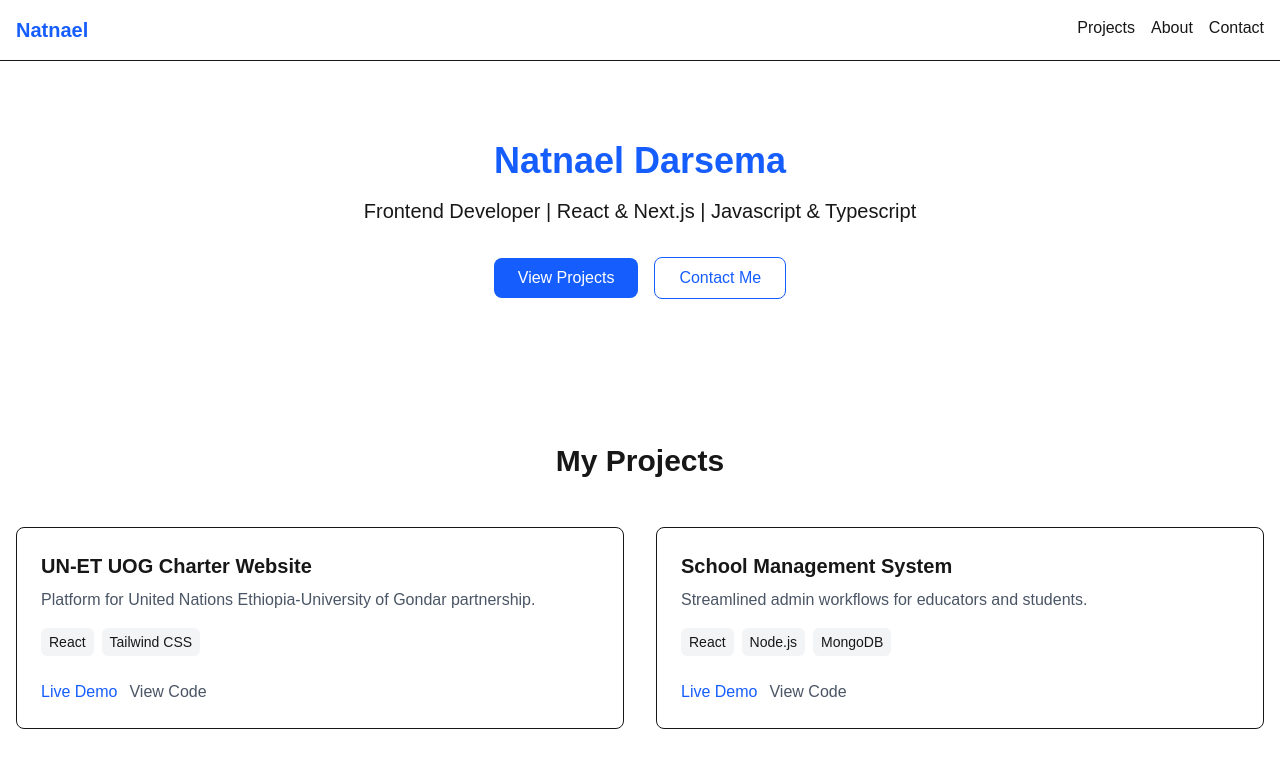
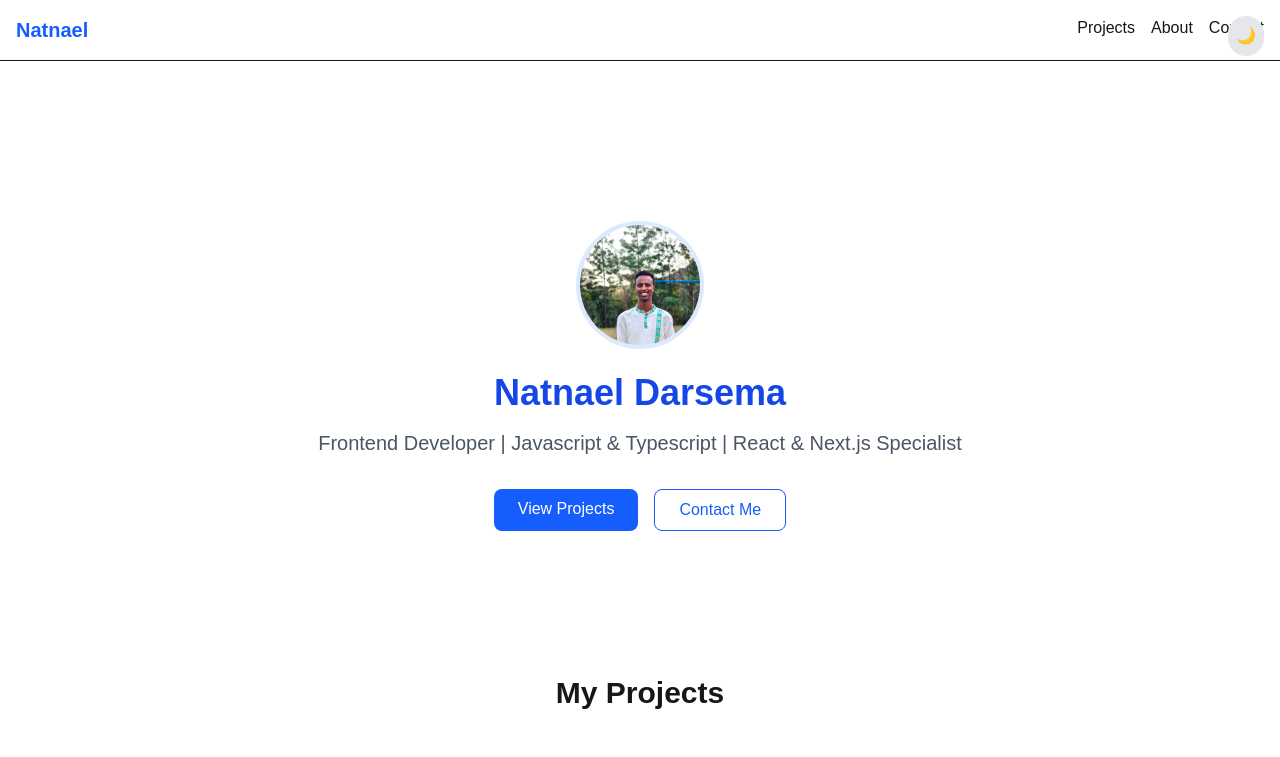
Before and after one commit to Nati-darse/Portfolio, a Next.js app: page / in a window 1280 px wide. Shown: the top 757 px of the page. Built offline with nearby package versions, Linux system fonts and the light colour scheme.

Commit message:
portfolio web updates

```diff
--- /dev/null
+++ b/src/app/components/Contact.tsx
@@ -0,0 +1,55 @@
+export default function Contact() {
+  return (
+    <section id="contact" className="py-16 bg-white">
+      <div className="container mx-auto px-4 max-w-2xl">
+        <h2 className="text-3xl font-bold text-center mb-12">Get In Touch</h2>
+        <form className="space-y-6">
+          <div>
+            <label htmlFor="name" className="block mb-1">Name</label>
+            <input
+              type="text"
+              id="name"
+              className="w-full px-4 py-2 border rounded-lg focus:ring-2 focus:ring-blue-600"
+            />
+          </div>
+          <div>
+            <label htmlFor="email" className="block mb-1">Email</label>
+            <input
+              type="email"
+              id="email"
+              className="w-full px-4 py-2 border rounded-lg focus:ring-2 focus:ring-blue-600"
+            />
+          </div>
+          <div>
+            <label htmlFor="message" className="block mb-1">Message</label>
+            <textarea
+              id="message"
+              rows={4}
+              className="w-full px-4 py-2 border rounded-lg focus:ring-2 focus:ring-blue-600"
+            ></textarea>
+          </div>
+          <button
+            type="submit"
+            className="px-6 py-2 bg-blue-600 text-white rounded-lg hover:bg-blue-700 transition-colors"
+          >
+            Send Message
+          </button>
+        </form>
+        <div className="mt-12 text-center">
+          <p className="mb-4">Or reach out directly:</p>
+          <div className="flex justify-center space-x-6">
+            <a href="mailto:your-email@example.com" className="text-blue-600 hover:underline">
+              Email
+            </a>
+            <a href="https://github.com/your-username" target="_blank" className="text-blue-600 hover:underline">
+              GitHub
+            </a>
+            <a href="https://linkedin.com/in/your-username" target="_blank" className="text-blue-600 hover:underline">
+              LinkedIn
+            </a>
+          </div>
+        </div>
+      </div>
+    </section>
+  );
+}
--- /dev/null
+++ b/src/app/components/DarkModeToggle.tsx
@@ -0,0 +1,34 @@
+// src/components/DarkModeProvider.tsx
+'use client';
+
+import { useState, useEffect } from 'react';
+
+export default function DarkModeProvider() {
+  const [darkMode, setDarkMode] = useState(false);
+
+  useEffect(() => {
+    // Check localStorage for saved preference
+    const savedMode = localStorage.getItem('darkMode') === 'true';
+    setDarkMode(savedMode);
+  }, []);
+
+  useEffect(() => {
+    // Apply class and save preference
+    if (darkMode) {
+      document.documentElement.classList.add('dark');
+      localStorage.setItem('darkMode', 'true');
+    } else {
+      document.documentElement.classList.remove('dark');
+      localStorage.setItem('darkMode', 'false');
+    }
+  }, [darkMode]);
+
+  return (
+    <button
+      onClick={() => setDarkMode(!darkMode)}
+      className="fixed top-4 right-4 p-2 rounded-full bg-gray-200 dark:bg-gray-700"
+    >
+      {darkMode ? '☀️' : '🌙'}
+    </button>
+  );
+}
--- a/src/app/layout.tsx
+++ b/src/app/layout.tsx
@@ -1,6 +1,7 @@
 import type { Metadata } from 'next';
 import './globals.css';
-import Navbar from './components/Navbar'
+import Navbar from './components/Navbar';
+import DarkModeProvider from './components/DarkModeToggle';
 
 export const metadata: Metadata = {
   title: 'Natnael Darsema | Frontend Developer',
@@ -15,6 +16,7 @@ export default function RootLayout({
   return (
     <html lang="en">
       <body className="min-h-screen bg-gray-50 dark:bg-gray-900">
+      <DarkModeProvider />
         <Navbar />
         {children}
       </body>
--- /dev/null
+++ b/src/app/metadata.ts
@@ -0,0 +1,6 @@
+import type { Metadata } from 'next';
+
+export const metadata: Metadata = {
+  title: 'Natnael Darsema | Frontend Developer',
+  description: 'Portfolio built with Next.js',
+};
--- a/src/app/page.tsx
+++ b/src/app/page.tsx
@@ -1,4 +1,9 @@
+import Image from 'next/image';
+import { motion } from 'framer-motion';
 import ProjectCard from './components/ProjectCard';
+import Skills from './components/Skills';
+import Contact from './components/Contact';
+
 
 const projects = [
   {
@@ -38,25 +43,52 @@ const projects = [
   },
 ];
 
+
+
 export default function Home() {
   return (
     <main>
+       <motion.section
+        initial={{ opacity: 0, y: 20 }}
+        animate={{ opacity: 1, y: 0 }}
+        transition={{ duration: 0.5 }}
+        className="text-center py-20 px-4"
+      >
       {/* Hero Section */}
-      <section className="text-center py-20">
-        <h1 className="text-4xl font-bold text-blue-600">Natnael Darsema</h1>
-        <p className="mt-4 text-xl">Frontend Developer | React & Next.js | Javascript & Typescript </p>
-        <div className="mt-8 space-x-4">
-          <button className="px-6 py-2 bg-blue-600 text-white rounded-lg hover:bg-blue-700">
-            View Projects
-          </button>
-          <button className="px-6 py-2 border border-blue-600 text-blue-600 rounded-lg hover:bg-blue-50">
-            Contact Me
-          </button>
+      <section className="text-center py-20 px-4">
+        <div className="mx-auto max-w-3xl">
+          {/* Add Avatar (replace with your image) */}
+          <div className="w-32 h-32 mx-auto mb-6 rounded-full overflow-hidden border-4 border-blue-100">
+            <Image
+              src="/natu.jpg"  // Replace with your image path (store in /public)
+              alt="Natnael Darsema"
+              width={128}
+              height={128}
+              className="object-cover"
+            />
+          </div>
+          <h1 className="text-4xl font-bold text-blue-700">Natnael Darsema</h1>
+          <p className="mt-4 text-xl text-gray-600">
+            Frontend Developer | Javascript & Typescript | React & Next.js Specialist
+          </p>
+          <div className="mt-8 flex justify-center gap-4">
+            <a
+              href="#projects"
+              className="px-6 py-2 bg-blue-600 text-white rounded-lg hover:bg-blue-700 transition-colors"
+            >
+              View Projects
+            </a>
+            <a
+              href="#contact"
+              className="px-6 py-2 border border-blue-600 text-blue-600 rounded-lg hover:bg-blue-50 transition-colors"
+            >
+              Contact Me
+            </a>
+          </div>
         </div>
       </section>
-
-       {/* Projects Section */}
-       <section id="projects" className="py-16 container mx-auto px-4">
+      {/* Projects Section */}
+      <section id="projects" className="py-16 container mx-auto px-4">
         <h2 className="text-3xl font-bold text-center mb-12">My Projects</h2>
         <div className="grid grid-cols-1 md:grid-cols-2 gap-8">
           {projects.map((project) => (
@@ -64,6 +96,9 @@ export default function Home() {
           ))}
         </div>
       </section>
+      <Skills />
+      <Contact />
+      </motion.section>
     </main>
   );
 }
```
Also changed, not shown: package.json (+7 -6 lines), public/natu.jpg (added), 1 other file (tests, documents, lock files or other folders).
